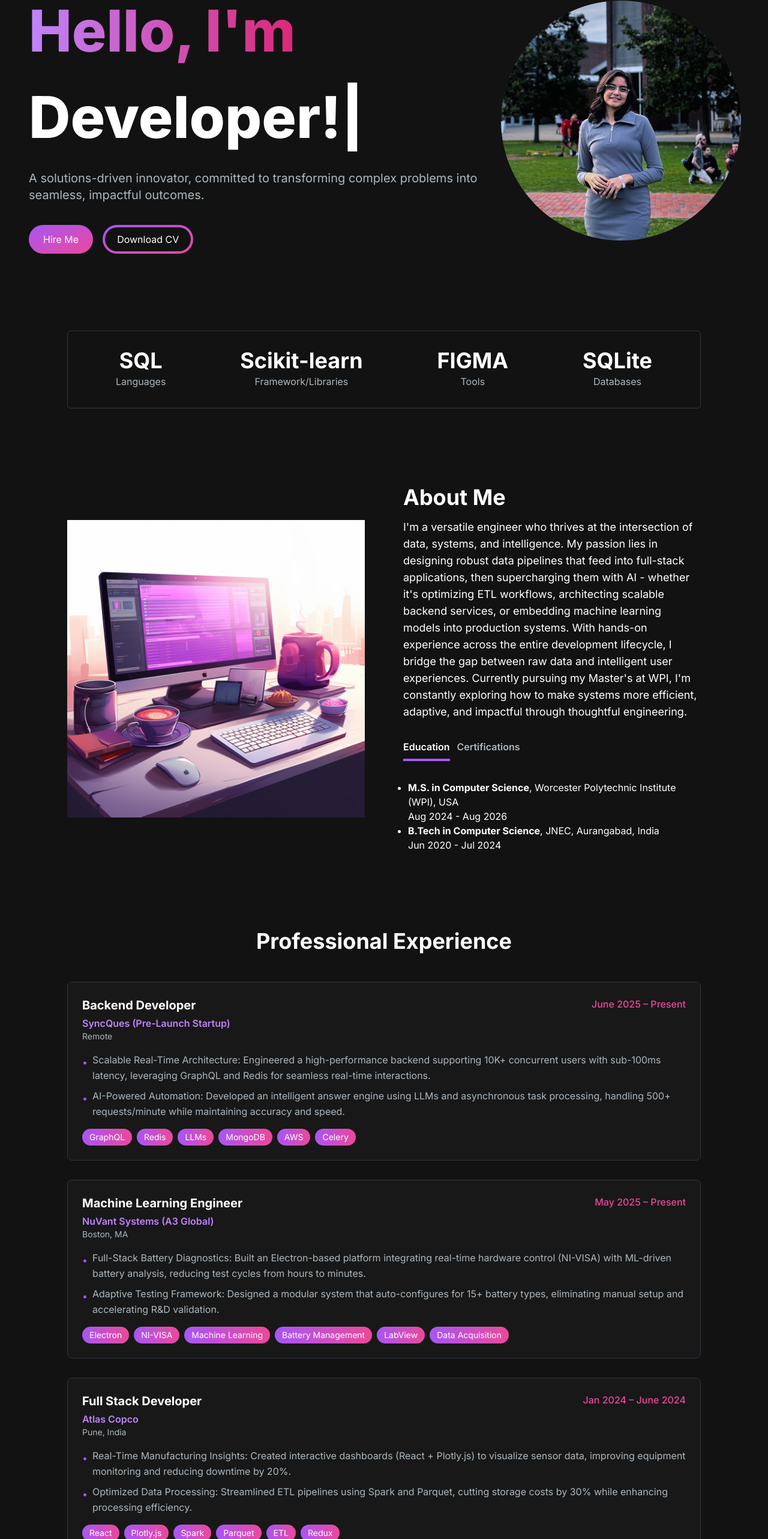
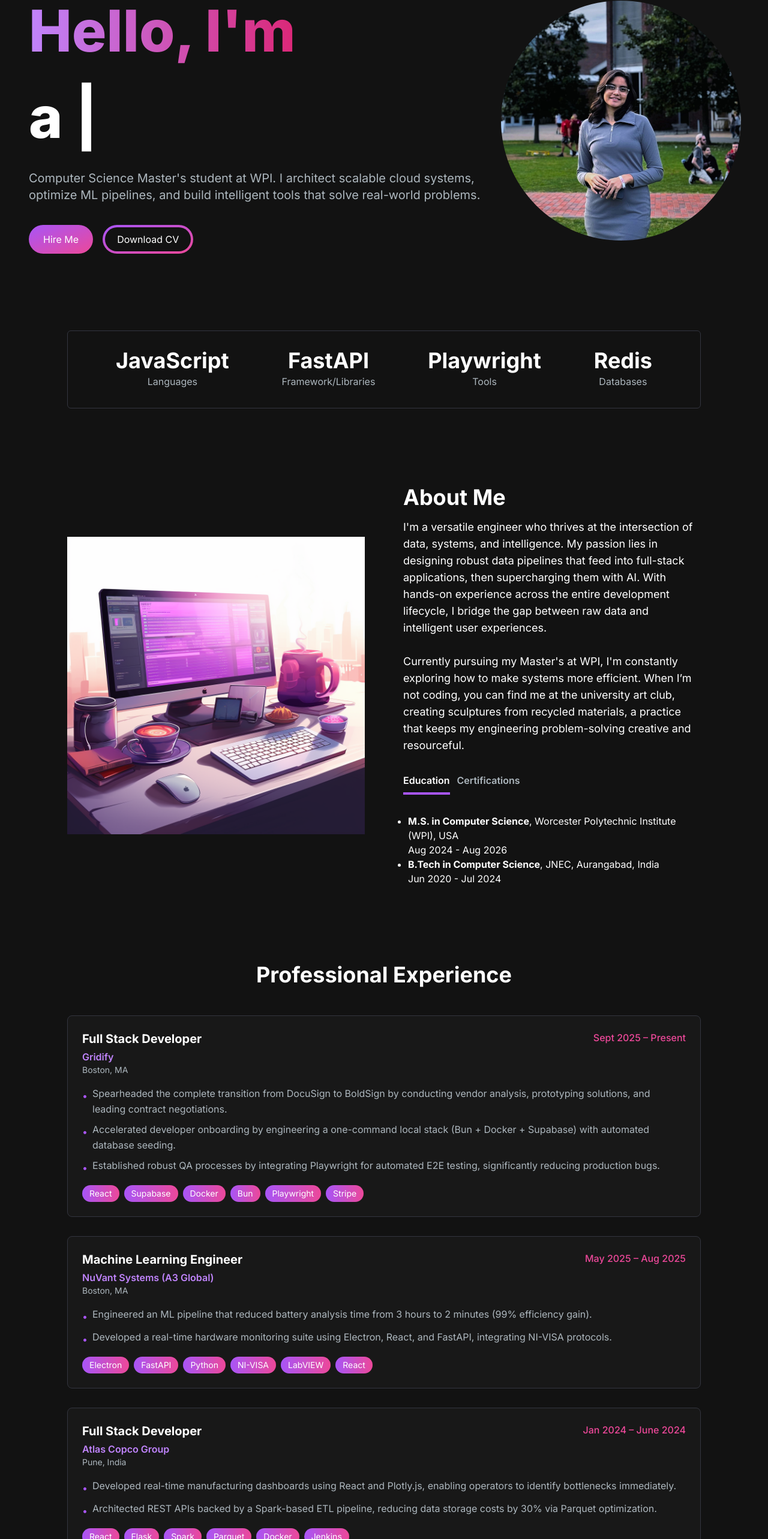
Before and after one commit to Manaswi17/Portfolio, a Next.js app: page / in a window 1280 px wide. Shown: the part 197-2763 px from the top of the page at 60% size. Built offline with nearby package versions, Linux system fonts and the light colour scheme.

Commit message:
Add Experience

```diff
--- a/src/app/components/AboutSection.jsx
+++ b/src/app/components/AboutSection.jsx
@@ -53,7 +53,9 @@ const AboutSection = () => {
         <div className="mt-4 md:mt-0 text-left flex flex-col h-full">
           <h2 className="text-4xl font-bold text-white mb-4">About Me</h2>
           <p className="text-base lg:text-lg">
-            I&apos;m a versatile engineer who thrives at the intersection of data, systems, and intelligence. My passion lies in designing robust data pipelines that feed into full-stack applications, then supercharging them with AI - whether it&apos;s optimizing ETL workflows, architecting scalable backend services, or embedding machine learning models into production systems. With hands-on experience across the entire development lifecycle, I bridge the gap between raw data and intelligent user experiences. Currently pursuing my Master&apos;s at WPI, I&apos;m constantly exploring how to make systems more efficient, adaptive, and impactful through thoughtful engineering.
+            I&apos;m a versatile engineer who thrives at the intersection of data, systems, and intelligence. My passion lies in designing robust data pipelines that feed into full-stack applications, then supercharging them with AI. With hands-on experience across the entire development lifecycle, I bridge the gap between raw data and intelligent user experiences.
+            <br /><br />
+            Currently pursuing my Master&apos;s at WPI, I&apos;m constantly exploring how to make systems more efficient. When I’m not coding, you can find me at the university art club, creating sculptures from recycled materials, a practice that keeps my engineering problem-solving creative and resourceful.
           </p>
           <div className="flex flex-row justify-start mt-8">
             <TabButton
--- a/src/app/components/AchievementsSection.jsx
+++ b/src/app/components/AchievementsSection.jsx
@@ -81,12 +81,35 @@ const AnimatedNumbers = dynamic(
 
 // List of skills for each category
 const skillData = {
-  Languages: ["Python", "JavaScript", "C", "SQL"],
-  "Framework/Libraries": ["React", "Flask", "Angular", "Scikit-learn", "Plotly"],
-  Tools: ["Git","Visual Studio Code", "JIRA", "FIGMA", "PowerBI"],
-  Databases: ["MySQL", "MongoDB", "PostgreSQL", "SQLite", "Oracle"],
+  Languages: [
+    "Python",
+    "Java",
+    "TypeScript",
+    "JavaScript",
+    "SQL"
+  ],
+  "Framework/Libraries": [
+    "Next.js",
+    "React",
+    "Node.js",
+    "FastAPI",
+    "LangChain"
+  ],
+  Tools: [
+    "AWS",
+    "Docker",
+    "Kubernetes",
+    "Playwright",
+    "Git"
+  ],
+  Databases: [
+    "PostgreSQL",
+    "MongoDB",
+    "Supabase",
+    "Redis",
+    "GraphQL"
+  ],
 };
-
 const achievementsList = [
   {
     metric: "Languages",
--- a/src/app/components/ExperienceSection.jsx
+++ b/src/app/components/ExperienceSection.jsx
@@ -4,50 +4,52 @@ import { motion } from "framer-motion";
 
 const experienceData = [
   {
-    title: "Backend Developer",
-    company: "SyncQues (Pre-Launch Startup)",
-    location: "Remote",
-    duration: "June 2025 – Present",
+    title: "Full Stack Developer",
+    company: "Gridify",
+    location: "Boston, MA",
+    duration: "Sept 2025 – Present",
     description: [
-      "Scalable Real-Time Architecture: Engineered a high-performance backend supporting 10K+ concurrent users with sub-100ms latency, leveraging GraphQL and Redis for seamless real-time interactions.",
-      "AI-Powered Automation: Developed an intelligent answer engine using LLMs and asynchronous task processing, handling 500+ requests/minute while maintaining accuracy and speed."
+      "Spearheaded the complete transition from DocuSign to BoldSign by conducting vendor analysis, prototyping solutions, and leading contract negotiations.",
+      "Accelerated developer onboarding by engineering a one-command local stack (Bun + Docker + Supabase) with automated database seeding.",
+      "Established robust QA processes by integrating Playwright for automated E2E testing, significantly reducing production bugs."
     ],
-    technologies: ["GraphQL", "Redis", "LLMs", "MongoDB", "AWS", "Celery"]
+    technologies: ["React", "Supabase", "Docker", "Bun", "Playwright", "Stripe"]
   },
   {
     title: "Machine Learning Engineer",
     company: "NuVant Systems (A3 Global)",
     location: "Boston, MA",
-    duration: "May 2025 – Present",
+    duration: "May 2025 – Aug 2025",
     description: [
-      "Full-Stack Battery Diagnostics: Built an Electron-based platform integrating real-time hardware control (NI-VISA) with ML-driven battery analysis, reducing test cycles from hours to minutes.",
-      "Adaptive Testing Framework: Designed a modular system that auto-configures for 15+ battery types, eliminating manual setup and accelerating R&D validation."
+      "Engineered an ML pipeline that reduced battery analysis time from 3 hours to 2 minutes (99% efficiency gain).",
+      "Developed a real-time hardware monitoring suite using Electron, React, and FastAPI, integrating NI-VISA protocols."
     ],
-    technologies: ["Electron", "NI-VISA", "Machine Learning", "Battery Management", "LabView", "Data Acquisition"]
+    technologies: ["Electron", "FastAPI", "Python", "NI-VISA", "LabVIEW", "React"]
   },
   {
     title: "Full Stack Developer",
-    company: "Atlas Copco",
+    company: "Atlas Copco Group",
     location: "Pune, India",
     duration: "Jan 2024 – June 2024",
     description: [
-      "Real-Time Manufacturing Insights: Created interactive dashboards (React + Plotly.js) to visualize sensor data, improving equipment monitoring and reducing downtime by 20%.",
-      "Optimized Data Processing: Streamlined ETL pipelines using Spark and Parquet, cutting storage costs by 30% while enhancing processing efficiency."
+      "Developed real-time manufacturing dashboards using React and Plotly.js, enabling operators to identify bottlenecks immediately.",
+      "Architected REST APIs backed by a Spark-based ETL pipeline, reducing data storage costs by 30% via Parquet optimization."
     ],
-    technologies: ["React", "Plotly.js", "Spark", "Parquet", "ETL", "Redux"]
+    technologies: ["React", "Flask", "Spark", "Parquet", "Docker", "Jenkins"]
   },
   {
     title: "Research Intern",
-    company: "Applied Technology Solutions",
-    location: "Massachusetts",
-    duration: "Jan 2023 – Dec 2023",
+    company: "Applied Technology Solutions (ApTSi)",
+    location: "Massachusetts (Remote)",
+    duration: "Jan 2022 – Dec 2023",
     description: [
-      "Data Flow Optimization: Redesigned transaction workflows to reduce latency by 5 seconds per task, enhancing system responsiveness for end-users.",
-      "UI-Driven Efficiency: Implemented Angular/Node.js improvements that boosted user engagement by 15% through intuitive data navigation."
+      "Rapidly transitioned from frontend basics to full-stack implementation, developing complete web applications using Angular and Node.js.",
+      "Modernized legacy data flow systems to reduce user interaction time by 5 seconds per task using optimized API calls.",
+      "Engineered transaction processing logic and implemented database optimizations, driving a 20% increase in system efficiency."
     ],
-    technologies: ["Angular", "Node.js", "Workflow Optimization", "UI/UX", "API Design"]
+    technologies: ["Angular", "Node.js", "Axios", "UI/UX", "API Design"]
   }
-]
+];
 
 const ExperienceSection = () => {
   return (
--- a/src/app/components/HeroSection.jsx
+++ b/src/app/components/HeroSection.jsx
@@ -22,15 +22,23 @@ const HeroSection = () => {
             </span>
             <br></br>
             <TypeAnimation
-              sequence={["Manaswi!", 1000, "Developer!", 1000]}
+              sequence={[
+                "Manaswi",
+                1000,
+                "an AI Engineer",
+                1000,
+                "a Full Stack Dev",
+                1000,
+                "a Problem Solver",
+                1000,
+              ]}
               wrapper="span"
               speed={50}
               repeat={Infinity}
             />
           </h1>
           <p className="text-[#ADB7BE] text-base sm:text-lg mb-6 lg:text-xl">
-            A solutions-driven innovator, committed to transforming complex
-            problems into seamless, impactful outcomes.
+            Computer Science Master&apos;s student at WPI. I architect scalable cloud systems, optimize ML pipelines, and build intelligent tools that solve real-world problems.
           </p>
           <div>
             {/* <Link
--- a/src/app/components/ProjectsSection.jsx
+++ b/src/app/components/ProjectsSection.jsx
@@ -8,10 +8,10 @@ import basePath from "../utils/basePath";
 const projectsData = [
   {
     id: 1,
-    title: "Abey!",
+    title: "SyncQues (Startup Prototype)",
     description:
-      "Serverless auction platform (AWS, React.js, PostgreSQL) with real-time bidding and JWT authentication, designed for scalability and security.",
-    image: `${basePath}/images/projects/abey.jpg`,
+      "Scalable Q&A platform backend architected for 10k+ users. Features an AI answer engine (Celery/Redis), GraphQL API, and role-based access control.",
+    image: `${basePath}/images/projects/logo.jpg`,
     tag: ["All", "Web"],
     gitUrl: "/",
     previewUrl: "/",
@@ -20,7 +20,7 @@ const projectsData = [
     id: 2,
     title: "BigDocBot",
     description:
-      "LLM-powered code summarization tool using LangChain, CodeBERT, and AST parsing. Generates function-level summaries, complexity scores, and readability metrics for Python/JS.",
+      "Advanced code analysis tool using CodeBERT and AST parsing. Generates function-level summaries and complexity metrics for Python/JS codebases.",
     image: `${basePath}/images/projects/bigdocbot.png`,
     tag: ["All", "Web"],
     gitUrl: "/",
@@ -30,24 +30,16 @@ const projectsData = [
     id: 3,
     title: "VizBotz",
     description:
-      "AI-driven data visualization assistant (Streamlit) with OpenAI/Gemini APIs and RAG fallback. Converts datasets into Altair/Vega-Lite charts with dynamic natural language queries.",
+      "AI-driven visualization assistant. Converts datasets into Altair/Vega-Lite charts using LLM insights (OpenAI/Gemini) with RAG fallback.",
     image: `${basePath}/images/projects/vizbotz.png`,
     tag: ["All", "Web"],
     gitUrl: "/",
     previewUrl: "/",
   },
+
+  // --- TIER 2: ARCHIVED / ADDITIONAL PROJECTS (HIDDEN BEHIND "VIEW MORE") ---
   {
     id: 4,
-    title: "AI Chess",
-    description:
-      "A chess engine using the Minimax algorithm with alpha-beta pruning for optimized move decisions, integrated with a web-based interface.",
-    image: `${basePath}/images/projects/chess.jpg`,
-    tag: ["All", "Web"],
-    gitUrl: "/",
-    previewUrl: "/",
-  },
-  {
-    id: 5,
     title: "Performance Dashboard",
     description:
       "A dynamic dashboard providing real-time data analysis with key performance metrics, built using Power BI for visual insights.",
@@ -57,31 +49,58 @@ const projectsData = [
     previewUrl: "/",
   },
   {
+    id: 5,
+    title: "Stadium Seat Booking",
+    description:
+      "Concurrency-focused booking system handling race conditions and simultaneous seat locking, ensuring data integrity during high-traffic events.",
+    image: `${basePath}/images/projects/abey.jpg`, // Placeholder
+    tag: ["All", "Web"],
+    gitUrl: "/",
+    previewUrl: "/",
+  },
+  {
     id: 6,
     title: "Grocery Store App",
     description:
-      "A mobile application for grocery shopping with user authentication, product catalog, and order management features",
+      "A mobile application for grocery shopping with user authentication, product catalog, and order management features.",
     image: `${basePath}/images/projects/grocery.png`,
     tag: ["All", "Mobile"],
     gitUrl: "/",
     previewUrl: "/",
   },
-
-
+  {
+    id: 7,
+    title: "AI Chess Engine",
+    description:
+      "A chess engine using the Minimax algorithm with alpha-beta pruning for optimized move decisions, integrated with a web-based interface.",
+    image: `${basePath}/images/projects/chess.jpg`,
+    tag: ["All", "Web"],
+    gitUrl: "/",
+    previewUrl: "/",
+  },
 ];
 
 const ProjectsSection = () => {
   const [tag, setTag] = useState("All");
+  const [showAll, setShowAll] = useState(false);
   const ref = useRef(null);
   const isInView = useInView(ref, { once: true });
 
   const handleTagChange = (newTag) => {
     setTag(newTag);
+    setShowAll(false); // Reset view when switching tabs
   };
 
+  // 1. Filter projects based on the selected Tag
   const filteredProjects = projectsData.filter((project) =>
     project.tag.includes(tag)
   );
+
+  // 2. Determine display logic:
+  // Show only first 3 if we are in "All" tag AND showAll is false.
+  // Otherwise, show everything.
+  const displayProjects =
+    tag === "All" && !showAll ? filteredProjects.slice(0, 3) : filteredProjects;
 
   const cardVariants = {
     initial: { y: 50, opacity: 0 },
@@ -110,14 +129,15 @@ const ProjectsSection = () => {
           isSelected={tag === "Mobile"}
         />
       </div>
+
       <ul ref={ref} className="grid md:grid-cols-3 gap-8 md:gap-12">
-        {filteredProjects.map((project, index) => (
+        {displayProjects.map((project, index) => (
           <motion.li
-            key={index}
+            key={project.id}
             variants={cardVariants}
             initial="initial"
             animate={isInView ? "animate" : "initial"}
-            transition={{ duration: 0.3, delay: index * 0.4 }}
+            transition={{ duration: 0.3, delay: index * 0.1 }}
           >
             <ProjectCard
               key={project.id}
@@ -130,6 +150,19 @@ const ProjectsSection = () => {
           </motion.li>
         ))}
       </ul>
+
+      {/* VIEW MORE BUTTON */}
+      {/* Shows only if tag is 'All', not expanded yet, and there are actually projects hidden */}
+      {tag === "All" && !showAll && filteredProjects.length > 3 && (
+        <div className="flex justify-center mt-10">
+          <button
+            onClick={() => setShowAll(true)}
+            className="px-8 py-3 rounded-full border-2 border-primary-500 text-white hover:bg-primary-500 hover:text-white transition-all duration-300"
+          >
+            View More
+          </button>
+        </div>
+      )}
     </section>
   );
 };
```
Also changed, not shown: src/app/components/EmailSection.jsx (+8 -0 lines), public/images/projects/logo.jpg (added), 1 other file (tests, documents, lock files or other folders).
